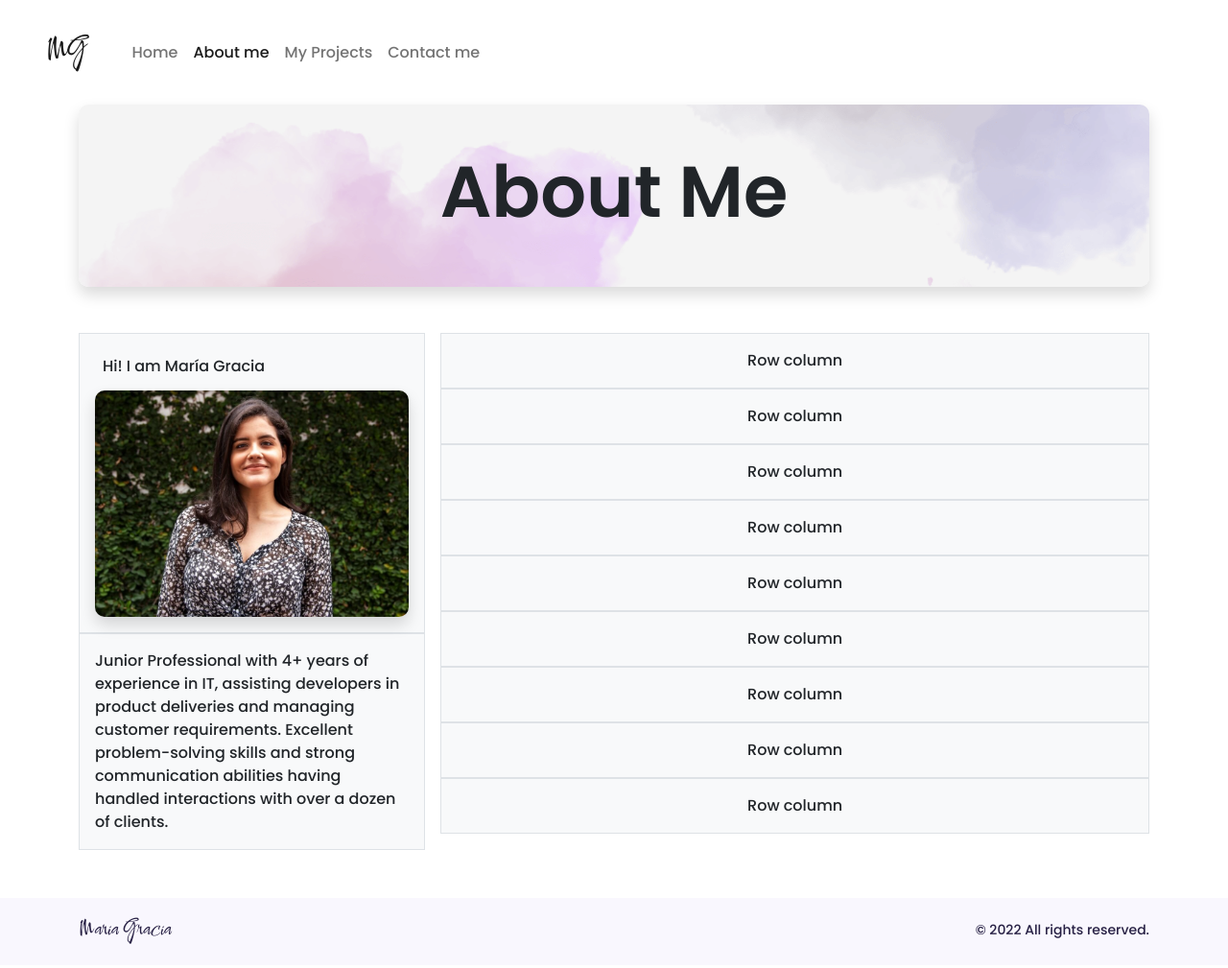
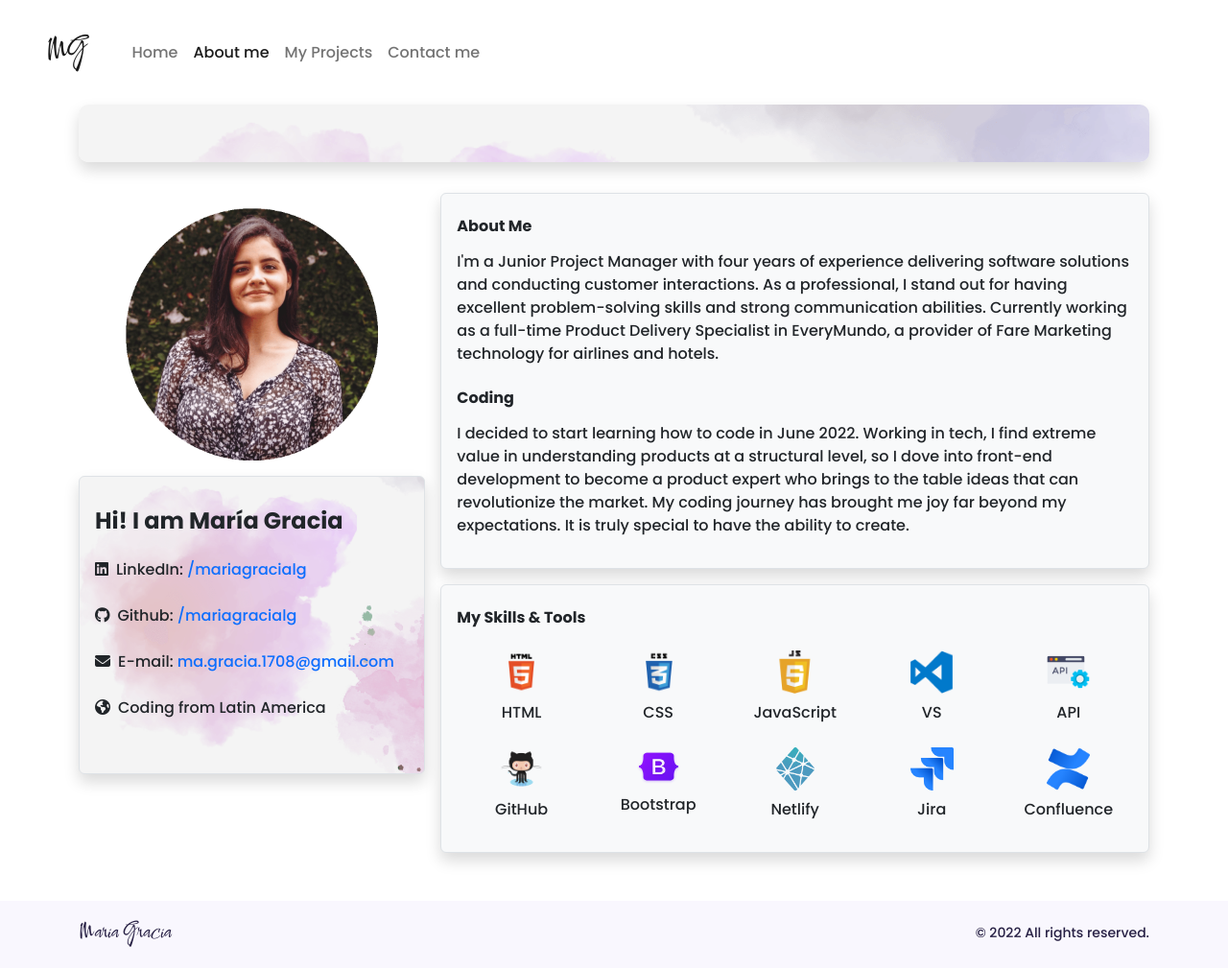
Before and after one commit to mariagracialg/portafolio_project, a plain HTML site: page about.html in a window 1280 px wide. Shown: the whole page at 96% size. Drawn offline with nearby package versions, Linux system fonts and the light colour scheme; a web font is replaced by a local one.

Commit message:
Added content to about page / Style contact page

```diff
--- a/about.html
+++ b/about.html
@@ -50,55 +50,199 @@
     </nav>
     <div class="container">
       <div class="hero-img-about shadow">
-        <h1 class="text-center pt-3 pb-3">About Me</h1>
+        <!-- <h1 class="text-center pt-3 pb-3">About Me</h1> -->
       </div>
     </div>
-    <div class="container text-center mt-5 cv-section">
-      <div class="row g-2 g-lg-3">
+    <div class="container text-center cv-section">
+      <div class="row g-2 g-lg-3 mt-3">
         <div class="col-md-4">
-          <div class="p-3 border bg-light">
-            <h3 class="text-start p-2">Hi! I am María Gracia</h3>
+          <div class="p-3">
             <img
-              src="/images/MG headshot.jpg"
+              src="/images/circle-headshot-pinkundertone.png"
               alt="headshot"
-              class="about-headshot shadow"
+              class="about-headshot"
             />
           </div>
           <div class="col">
-            <div class="p-3 border bg-light text-start">
-              Junior Professional with 4+ years of experience in IT, assisting
-              developers in product deliveries and managing customer
-              requirements. Excellent problem-solving skills and strong
-              communication abilities having handled interactions with over a
-              dozen of clients.
+            <div
+              class="p-3 border bg-light text-start shadow rounded about-socials"
+            >
+              <h3 class="text-start pt-3 pb-3">
+                <strong>Hi! I am María Gracia</strong>
+              </h3>
+              <p class="ellipsis pb-2">
+                <i class="fa-brands fa-linkedin pe-2"></i>LinkedIn:
+
+                <a
+                  href="https://www.linkedin.com/in/mariagracialg/"
+                  class="text-decoration-none"
+                  target="_blank"
+                  >/mariagracialg</a
+                >
+              </p>
+              <p class="ellipsis pb-2">
+                <i class="fa-brands fa-github pe-2"></i>Github:
+
+                <a
+                  href="https://github.com/mariagracialg"
+                  class="text-decoration-none"
+                  target="_blank"
+                  >/mariagracialg</a
+                >
+              </p>
+              <p class="ellipsis pb-2">
+                <i class="fa-solid fa-envelope pe-2"></i>E-mail:
+                <a
+                  href="mailto:ma.gracia.1708@gmail.com"
+                  class="text-decoration-none"
+                  target="_blank"
+                  >ma.gracia.1708@gmail.com</a
+                >
+              </p>
+              <p>
+                <i class="fa-solid fa-earth-americas pe-2"></i>Coding from Latin
+                America
+              </p>
+              <br />
             </div>
           </div>
         </div>
-        <div class="col-md-8">
-          <div class="p-3 border bg-light">Row column</div>
-          <div class="col">
-            <div class="p-3 border bg-light">Row column</div>
+        <div class="col-md-8 mt-3">
+          <div class="p-3 border bg-light shadow rounded">
+            <h3 class="text-start pt-2 pb-2">
+              <strong>About Me</strong>
+            </h3>
+            <p class="text-start">
+              I'm a Junior Project Manager with four years of experience
+              delivering software solutions and conducting customer
+              interactions. As a professional, I stand out for having excellent
+              problem-solving skills and strong communication abilities.
+              Currently working as a full-time Product Delivery Specialist in
+              EveryMundo, a provider of Fare Marketing technology for airlines
+              and hotels.
+            </p>
+
+            <h3 class="text-start pt-2 pb-2">
+              <strong>Coding</strong>
+            </h3>
+            <p class="text-start">
+              I decided to start learning how to code in June 2022. Working in
+              tech, I find extreme value in understanding products at a
+              structural level, so I dove into front-end development to become a
+              product expert who brings to the table ideas that can
+              revolutionize the market. My coding journey has brought me joy far
+              beyond my expectations. It is truly special to have the ability to
+              create.
+            </p>
           </div>
-          <div class="col">
-            <div class="p-3 border bg-light">Row column</div>
+          <div class="col mt-3">
+            <div class="p-3 border bg-light shadow rounded">
+              <h3 class="text-start pt-2 pb-2">
+                <strong>My Skills & Tools</strong>
+              </h3>
+              <div class="row row-cols-2 row-cols-lg-5 g-2 g-lg-3m pt-2">
+                <div class="col-md">
+                  <img
+                    src="/images/html.png"
+                    alt="html"
+                    width="45"
+                    height="45"
+                    class="img-center"
+                  />
+                  <p class="text-center pt-2">HTML</p>
                 </div>
-          <div class="col">
-            <div class="p-3 border bg-light">Row column</div>
+                <div class="col-md">
+                  <img
+                    src="/images/css.png"
+                    alt="css"
+                    width="45"
+                    height="45"
+                    class="img-center"
+                  />
+                  <p class="text-center pt-2">CSS</p>
                 </div>
-          <div class="col">
-            <div class="p-3 border bg-light">Row column</div>
+                <div class="col-md">
+                  <img
+                    src="/images/js.png"
+                    alt="js"
+                    width="45"
+                    height="45"
+                    class="img-center"
+                  />
+                  <p class="text-center pt-2">JavaScript</p>
                 </div>
-          <div class="col">
-            <div class="p-3 border bg-light">Row column</div>
+                <div class="col-md">
+                  <img
+                    src="/images/vs-code.png"
+                    alt="vs-code"
+                    width="45"
+                    height="45"
+                    class="img-center"
+                  />
+                  <p class="text-center pt-2">VS</p>
                 </div>
-          <div class="col">
-            <div class="p-3 border bg-light">Row column</div>
+                <div class="col-md">
+                  <img
+                    src="/images/api.png"
+                    alt="api"
+                    width="45"
+                    height="45"
+                    class="img-center"
+                  />
+                  <p class="text-center pt-2">API</p>
                 </div>
-          <div class="col">
-            <div class="p-3 border bg-light">Row column</div>
+                <div class="col-md">
+                  <img
+                    src="/images/github.png"
+                    alt="github"
+                    width="45"
+                    height="45"
+                    class="img-center"
+                  />
+                  <p class="text-center pt-2">GitHub</p>
                 </div>
-          <div class="col">
-            <div class="p-3 border bg-light">Row column</div>
+                <div class="col-md">
+                  <img
+                    src="/images/bootstrap.png"
+                    alt="bootstrap"
+                    width="45"
+                    height="40"
+                    class="img-center"
+                  />
+                  <p class="text-center pt-2">Bootstrap</p>
+                </div>
+                <div class="col-md">
+                  <img
+                    src="/images/hosting.png"
+                    alt="hosting"
+                    width="40"
+                    height="45"
+                    class="img-center"
+                  />
+                  <p class="text-center pt-2">Netlify</p>
+                </div>
+                <div class="col-md">
+                  <img
+                    src="/images/jira.png"
+                    alt="jira"
+                    width="45"
+                    height="45"
+                    class="img-center"
+                  />
+                  <p class="text-center pt-2">Jira</p>
+                </div>
+                <div class="col-md">
+                  <img
+                    src="/images/confluence.png"
+                    alt="confluence"
+                    width="45"
+                    height="45"
+                    class="img-center"
+                  />
+                  <p class="text-center pt-2">Confluence</p>
+                </div>
+              </div>
+            </div>
           </div>
         </div>
       </div>
--- a/style/style.css
+++ b/style/style.css
@@ -86,6 +86,9 @@ footer p {
 .max-margin {
   margin-top: 60px;
 }
+.margin-bottom {
+  margin-bottom: 120px;
+}
 .hero-img-home {
   background-image: url("/images/background-home.png");
   background-repeat: no-repeat;
@@ -110,6 +113,19 @@ footer p {
   margin-bottom: 120px;
 }
 
+.about-socials {
+  background-image: url("/images/background-about.png");
+  background-repeat: no-repeat;
+  background-size: cover;
+}
+
+.about-socials h3 {
+  font-size: 24px;
+}
+.about-socials p {
+  font-size: 16px;
+}
+
 .hero-img-projects {
   background-image: url("/images/background-projects.png");
   background-repeat: no-repeat;
@@ -128,16 +144,14 @@ footer p {
   font-weight: 700;
 }
 
-/* .ellipsis {
-  display: -webkit-box;
-  -webkit-line-clamp: 4;
-  -webkit-box-orient: vertical;
+.ellipsis {
+  white-space: nowrap;
   overflow: hidden;
-} */
+  text-overflow: ellipsis;
+}
 
 .about-headshot {
-  width: 100%;
-  border-radius: 10px;
+  width: 80%;
 }
 
 .about-img {
@@ -256,17 +270,16 @@ footer p {
   padding: 80px 50px;
 }
 
+.contact-banner a {
+  font-weight: 600;
+}
+
 .contact-icon {
   color: #ffffff;
   font-size: 32px;
   background-color: #145374;
   padding: 20px 20px;
   border-radius: 50%;
-  margin-bottom: 15px;
-}
-
-.contact-link-section {
-  margin-bottom: 90px;
 }
 
 #brand-logo {
@@ -289,6 +302,10 @@ footer p {
   }
   .contact-banner h1 {
     font-size: 65px;
+  }
+
+  .contact-icon {
+    font-size: 24px;
   }
 }
 
@@ -331,6 +348,7 @@ footer p {
 
   .contact-banner h1 {
     font-size: 45px;
+    text-align: center;
   }
   .hero-img-projects h1 {
     font-size: 45px;
```
Also changed, not shown: contact.html (+30 -18 lines), projects.html (+1 -1 lines), images/circle-headshot-pinkundertone.png (added), images/circle-headshot.png (added). Lines whose indentation alone changed are shown as unchanged.
